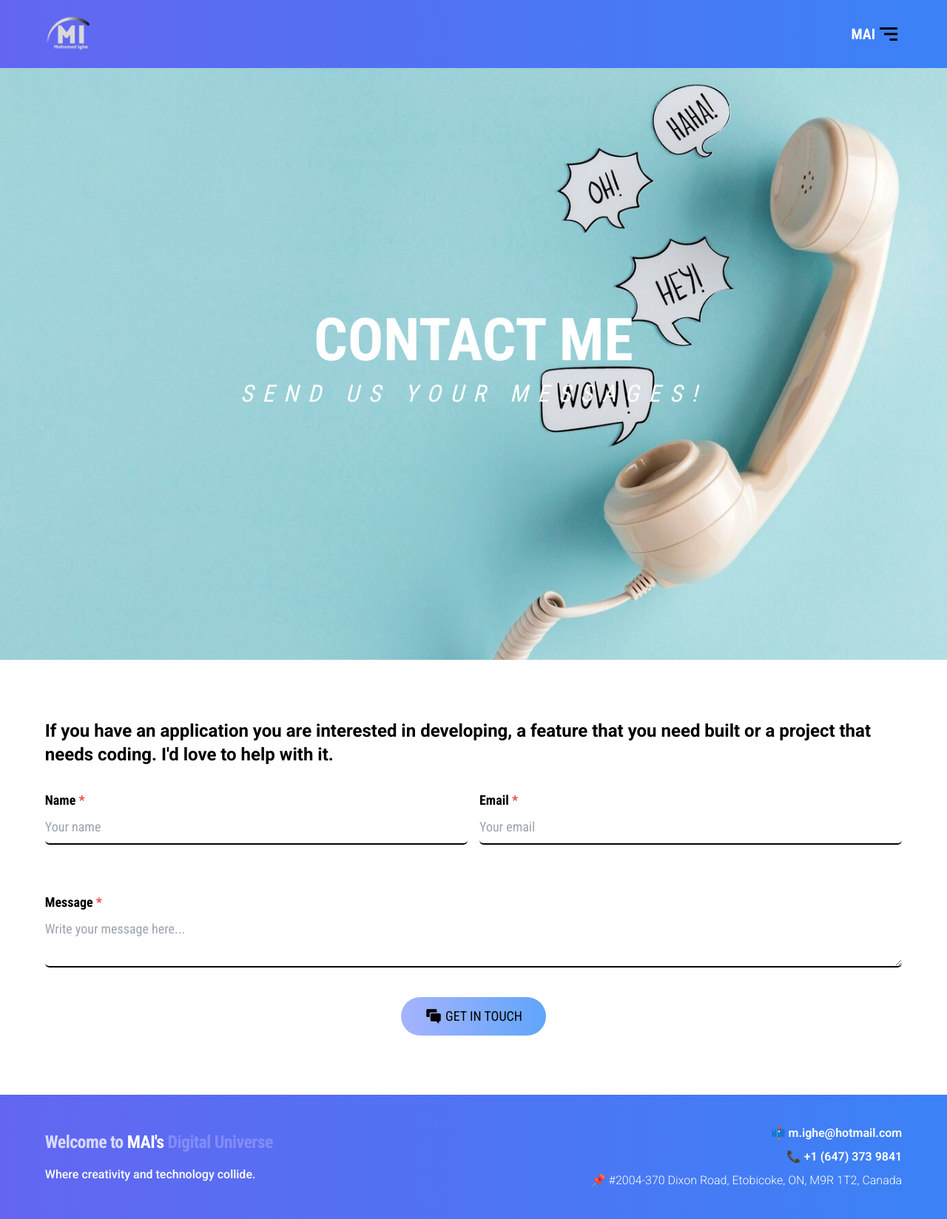
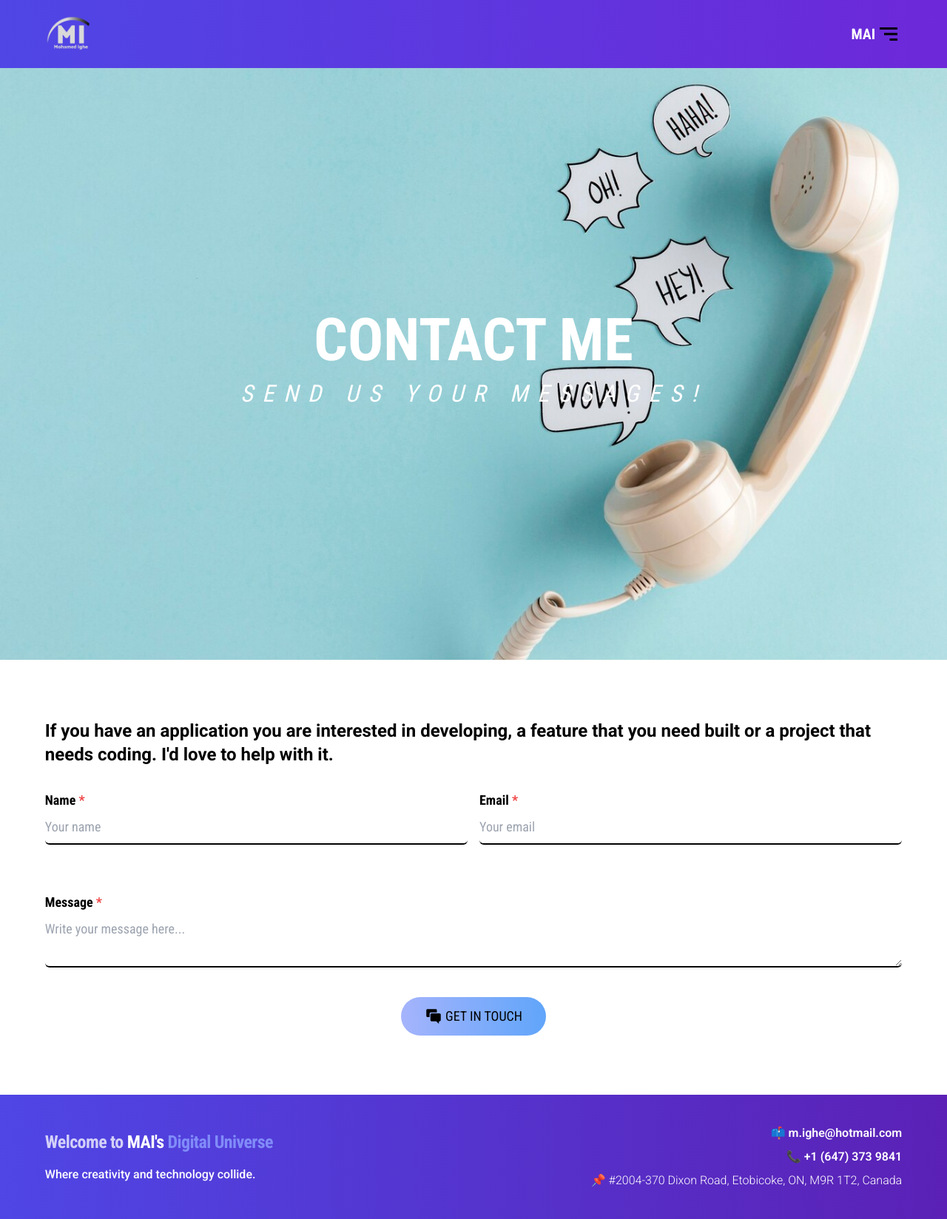
Before and after one commit to katarighe/my-portfolio-website, a React (Vite) app: page /contact in a window 1280 px wide. Shown: the whole page at 74% size. Built offline with nearby package versions, Linux system fonts and the light colour scheme.

Commit message:
Make the colors bold and tone

```diff
--- a/src/layouts/Footer.jsx
+++ b/src/layouts/Footer.jsx
@@ -1,6 +1,6 @@
 function Header() {
     return (
-      <header className="bg-gradient-to-r from-indigo-500 to-blue-500 text-white py-10">
+      <header className="bg-gradient-to-r from-indigo-600 to-violet-800 text-white py-10">
         <div className="container mx-auto flex items-center justify-between">
           <div className="flex-grow">
             <h1 className="text-2xl font-bold tracking-tight text-shadow-md font-robotoCondensed">
--- a/src/layouts/Navbar.jsx
+++ b/src/layouts/Navbar.jsx
@@ -43,7 +43,7 @@ function Navbar() {
 
   return (
     <div
-      className={`sticky w-full top-0 z-20 bg-gradient-to-r from-indigo-500 to-blue-500 transition-all duration-200 font-robotoCondensed ${
+      className={`sticky w-full top-0 z-20 bg-gradient-to-r from-indigo-600 to-violet-700 transition-all duration-200 font-robotoCondensed ${
         showShadow ? "shadow-sm shadow-gray-800" : ""
       }`}
     >
@@ -73,7 +73,7 @@ function Navbar() {
           </div>
         </nav>
         <Dialog as="div" open={mobileMenuOpen} onClose={setMobileMenuOpen}>
-          <div className="fixed inset-0 z-50 bg-gradient-to-r from-indigo-400 to-blue-900 bg-opacity-15" />
+          <div className="fixed inset-0 z-50 bg-gradient-to-r from-indigo-600 to-violet-700 bg-opacity-15" />
           <Dialog.Panel className="fixed inset-y-0 z-50 w-full h-screen overflow-auto">
             <section className="container h-full">
               <div className="flex justify-end py-10">
```
